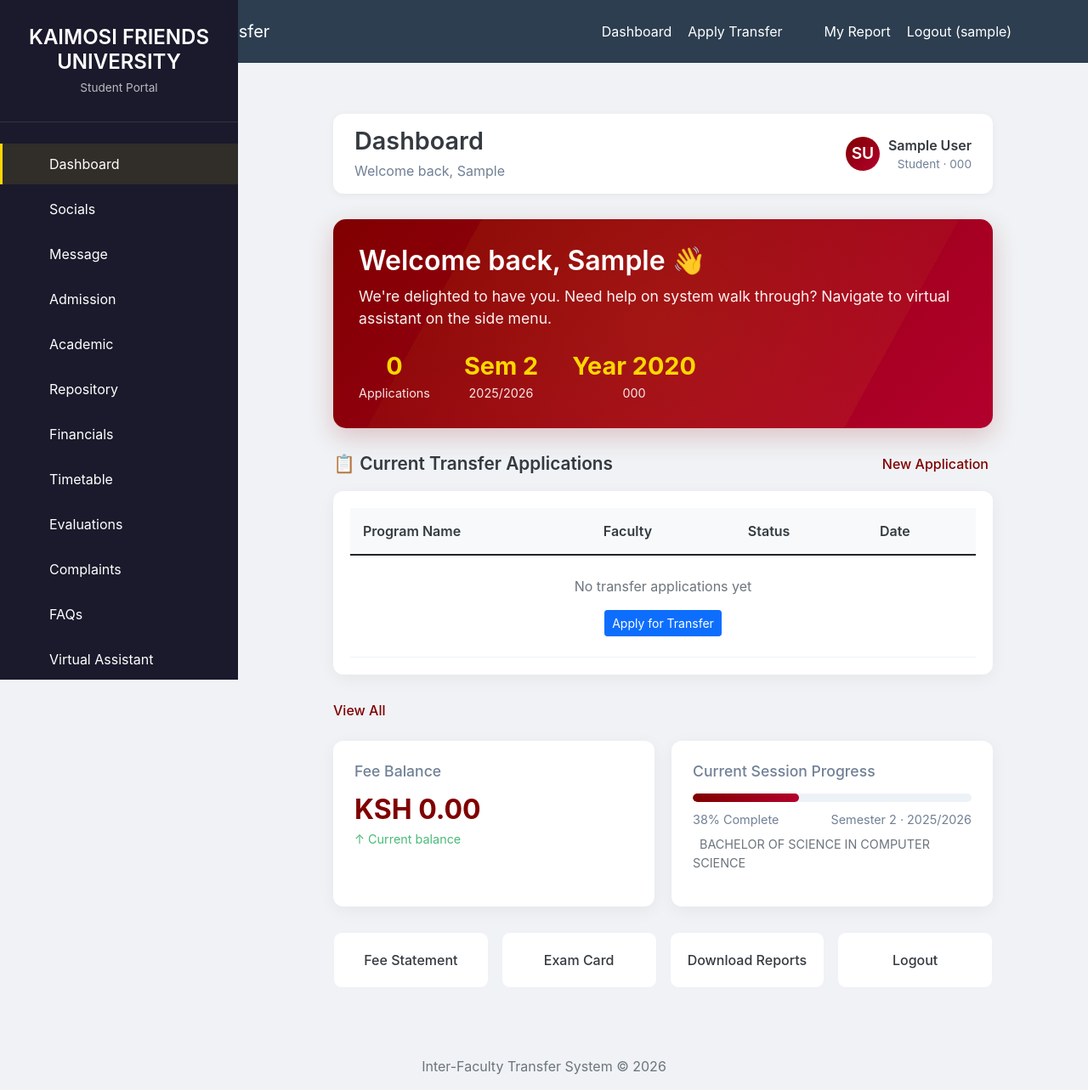
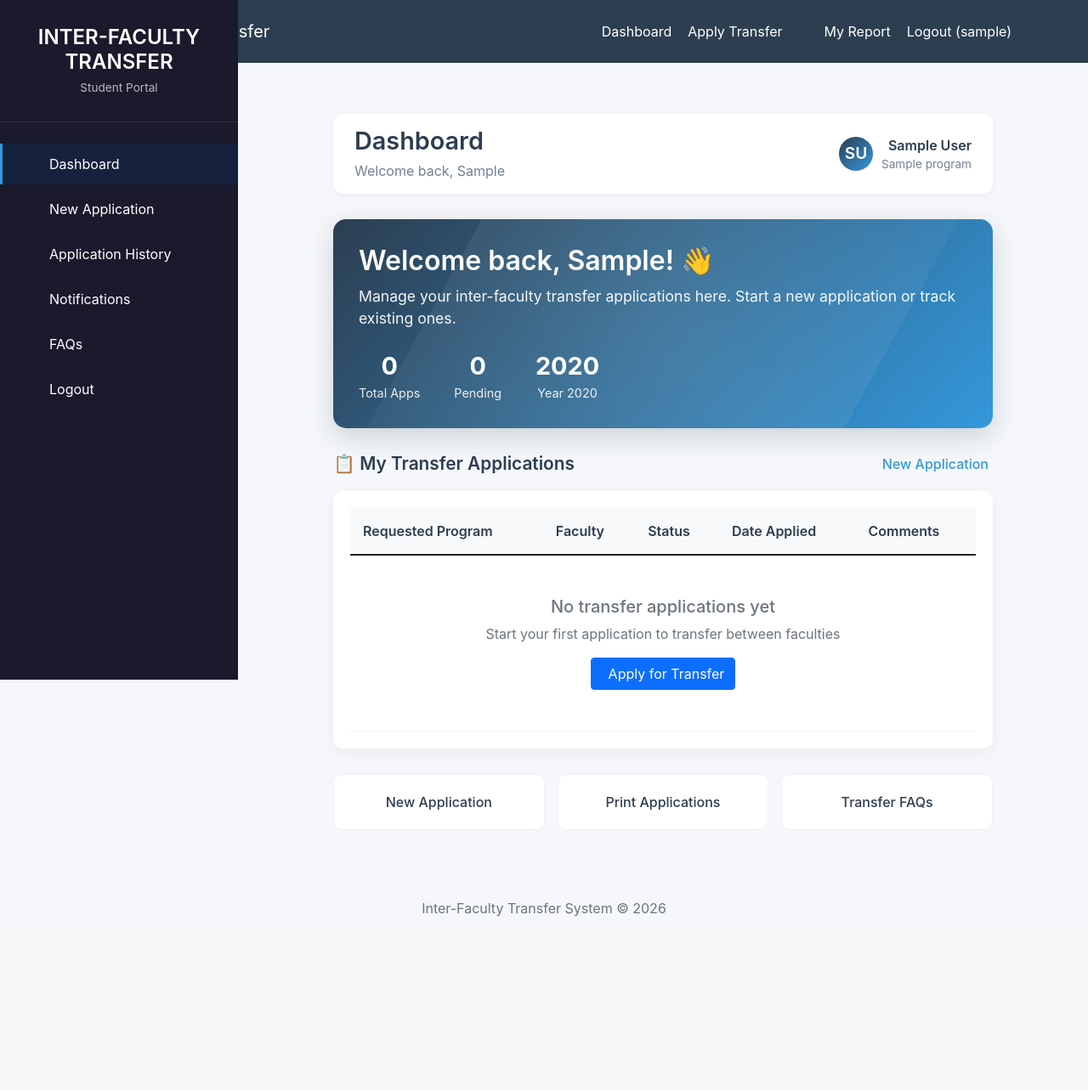
Before and after one commit to jontez756/interfaculty, a Django app: page /dashboard/ in a window 1280 px wide. Shown: the whole page at 85% size. After the commit the page ends 1079 px from the top, so only its background shows below. Run offline with Django 5.2, Linux system fonts and the light colour scheme; a user stored in the database is signed in; tables that the repository leaves empty hold one stand-in row (values such as "Sample post").

Commit message:
Simplify dashboard - only inter-faculty transfer features

```diff
--- a/templates/student_dashboard.html
+++ b/templates/student_dashboard.html
@@ -4,16 +4,20 @@
 {% block content %}
 <style>
     :root {
-        --kfu-primary: #800000; /* Maroon/Burgundy color */
-        --kfu-secondary: #ffd700; /* Gold accent */
-        --kfu-light: #f8f9fa;
-        --kfu-dark: #343a40;
-        --kfu-sidebar: #1a1a2c;
-        --kfu-text: #4a5568;
+        --primary: #2c3e50;
+        --secondary: #3498db;
+        --accent: #e74c3c;
+        --success: #27ae60;
+        --warning: #f39c12;
+        --light: #f8f9fa;
+        --dark: #2c3e50;
+        --sidebar-bg: #1a1a2c;
+        --sidebar-text: rgba(255,255,255,0.8);
+        --sidebar-hover: #16213e;
     }
 
     body {
-        background-color: #f0f2f5;
+        background-color: #f5f7fa;
         font-family: 'Inter', -apple-system, BlinkMacSystemFont, sans-serif;
         margin: 0;
         padding: 0;
@@ -28,14 +32,13 @@
     /* Sidebar Styles */
     .sidebar {
         width: 280px;
-        background: var(--kfu-sidebar);
+        background: var(--sidebar-bg);
         color: white;
         position: fixed;
         left: 0;
         top: 0;
         bottom: 0;
         overflow-y: auto;
-        transition: all 0.3s;
         z-index: 1000;
     }
 
@@ -71,22 +74,22 @@
         display: flex;
         align-items: center;
         padding: 12px 25px;
-        color: rgba(255,255,255,0.8);
+        color: var(--sidebar-text);
         text-decoration: none;
         transition: all 0.3s;
         border-left: 3px solid transparent;
     }
 
     .nav-link:hover {
-        background: rgba(255,255,255,0.05);
+        background: var(--sidebar-hover);
         color: white;
-        border-left-color: var(--kfu-secondary);
+        border-left-color: var(--secondary);
     }
 
     .nav-link.active {
-        background: rgba(255,215,0,0.1);
-        color: var(--kfu-secondary);
-        border-left-color: var(--kfu-secondary);
+        background: var(--sidebar-hover);
+        color: white;
+        border-left-color: var(--secondary);
     }
 
     .nav-link i {
@@ -99,8 +102,8 @@
     }
 
     .nav-link .badge {
-        background: var(--kfu-secondary);
-        color: var(--kfu-sidebar);
+        background: var(--secondary);
+        color: white;
         font-size: 0.75rem;
         padding: 3px 8px;
         border-radius: 12px;
@@ -128,7 +131,7 @@
     .page-title h1 {
         font-size: 1.8rem;
         font-weight: 600;
-        color: var(--kfu-dark);
+        color: var(--dark);
         margin: 0;
     }
 
@@ -157,7 +160,7 @@
         position: absolute;
         top: -5px;
         right: -5px;
-        background: #e53e3e;
+        background: var(--accent);
         color: white;
         font-size: 0.7rem;
         padding: 3px 6px;
@@ -174,7 +177,7 @@
     .user-avatar {
         width: 40px;
         height: 40px;
-        background: linear-gradient(135deg, var(--kfu-primary), #b3002d);
+        background: linear-gradient(135deg, var(--primary), var(--secondary));
         border-radius: 50%;
         display: flex;
         align-items: center;
@@ -190,7 +193,7 @@
 
     .user-name {
         font-weight: 600;
-        color: var(--kfu-dark);
+        color: var(--dark);
         margin: 0;
     }
 
@@ -202,12 +205,12 @@
 
     /* Welcome Card */
     .welcome-card {
-        background: linear-gradient(135deg, var(--kfu-primary), #b3002d);
+        background: linear-gradient(135deg, var(--primary), var(--secondary));
         border-radius: 15px;
         padding: 30px;
         color: white;
         margin-bottom: 30px;
-        box-shadow: 0 10px 30px rgba(128,0,0,0.2);
+        box-shadow: 0 10px 30px rgba(44, 62, 80, 0.2);
         position: relative;
         overflow: hidden;
     }
@@ -219,7 +222,7 @@
         right: -50%;
         width: 200%;
         height: 200%;
-        background: radial-gradient(circle, rgba(255,215,0,0.1) 0%, transparent 70%);
+        background: radial-gradient(circle, rgba(255,255,255,0.1) 0%, transparent 70%);
         animation: rotate 20s linear infinite;
     }
 
@@ -257,7 +260,7 @@
     .stat-value {
         font-size: 1.8rem;
         font-weight: 700;
-        color: var(--kfu-secondary);
+        color: white;
     }
 
     .stat-label {
@@ -276,12 +279,12 @@
     .section-header h3 {
         font-size: 1.3rem;
         font-weight: 600;
-        color: var(--kfu-dark);
+        color: var(--dark);
         margin: 0;
     }
 
     .view-all {
-        color: var(--kfu-primary);
+        color: var(--secondary);
         text-decoration: none;
         font-weight: 500;
         display: flex;
@@ -292,7 +295,7 @@
 
     .view-all:hover {
         gap: 10px;
-        color: #b3002d;
+        color: var(--primary);
     }
 
     /* Table Styles */
@@ -310,8 +313,8 @@
     }
 
     .table thead th {
-        background: var(--kfu-light);
-        color: var(--kfu-dark);
+        background: var(--light);
+        color: var(--dark);
         font-weight: 600;
         border: none;
         padding: 15px;
@@ -346,62 +349,22 @@
         color: #1e40af;
     }
 
-    /* Info Cards */
-    .info-grid {
-        display: grid;
-        grid-template-columns: repeat(2, 1fr);
-        gap: 20px;
+    .status-rejected {
+        background: #fee2e2;
+        color: #b91c1c;
     }
 
-    .info-card {
-        background: white;
-        border-radius: 12px;
-        padding: 25px;
-        box-shadow: 0 5px 20px rgba(0,0,0,0.05);
-    }
-
-    .info-card h4 {
-        font-size: 1.1rem;
-        color: #718096;
-        margin-bottom: 10px;
-    }
-
-    .info-card .value {
-        font-size: 2rem;
-        font-weight: 700;
-        color: var(--kfu-primary);
-    }
-
-    .info-card .small {
-        color: #48bb78;
-        font-size: 0.9rem;
-    }
-
-    .progress {
-        height: 10px;
-        background: #edf2f7;
-        border-radius: 5px;
-        margin: 15px 0 10px;
-    }
-
-    .progress-bar {
-        background: linear-gradient(90deg, var(--kfu-primary), #b3002d);
-        border-radius: 5px;
-    }
-
-    .progress-label {
-        display: flex;
-        justify-content: space-between;
-        color: #718096;
-        font-size: 0.9rem;
+    .status-completed {
+        background: #c3dafe;
+        color: #2c3e50;
     }
 
     /* Quick Links */
     .quick-links {
         display: grid;
-        grid-template-columns: repeat(4, 1fr);
+        grid-template-columns: repeat(3, 1fr);
         gap: 15px;
-        margin-top: 30px;
+        margin-top: 20px;
     }
 
     .quick-link {
@@ -421,13 +384,13 @@
 
     .quick-link i {
         font-size: 2rem;
-        color: var(--kfu-primary);
+        color: var(--secondary);
         margin-bottom: 10px;
     }
 
     .quick-link span {
         display: block;
-        color: var(--kfu-dark);
+        color: var(--dark);
         font-weight: 500;
     }
 
@@ -445,10 +408,6 @@
         .quick-links {
             grid-template-columns: repeat(2, 1fr);
         }
-
-        .info-grid {
-            grid-template-columns: 1fr;
-        }
     }
 </style>
 
@@ -456,7 +415,7 @@
     <!-- Sidebar -->
     <div class="sidebar">
         <div class="sidebar-header">
-            <h2>KAIMOSI FRIENDS<br>UNIVERSITY</h2>
+            <h2>INTER-FACULTY<br>TRANSFER</h2>
             <p>Student Portal</p>
         </div>
 
@@ -468,60 +427,24 @@
                 </a>
             </li>
             <li class="nav-item">
-                <a href="#" class="nav-link">
-                    <i class="fas fa-share-alt"></i>
-                    <span>Socials</span>
+                <a href="{% url 'student_application_form' %}" class="nav-link">
+                    <i class="fas fa-file-alt"></i>
+                    <span>New Application</span>
                 </a>
             </li>
             <li class="nav-item">
                 <a href="#" class="nav-link">
-                    <i class="fas fa-envelope"></i>
-                    <span>Message</span>
-                    {% if notifications %}
-                    <span class="badge">{{ notifications.count }}</span>
-                    {% endif %}
-                </a>
-            </li>
-            <li class="nav-item">
-                <a href="{% url 'student_application_form' %}" class="nav-link">
-                    <i class="fas fa-graduation-cap"></i>
-                    <span>Admission</span>
+                    <i class="fas fa-history"></i>
+                    <span>Application History</span>
                 </a>
             </li>
             <li class="nav-item">
                 <a href="#" class="nav-link">
-                    <i class="fas fa-book"></i>
-                    <span>Academic</span>
-                </a>
-            </li>
-            <li class="nav-item">
-                <a href="#" class="nav-link">
-                    <i class="fas fa-folder-open"></i>
-                    <span>Repository</span>
-                </a>
-            </li>
-            <li class="nav-item">
-                <a href="#" class="nav-link">
-                    <i class="fas fa-coins"></i>
-                    <span>Financials</span>
-                </a>
-            </li>
-            <li class="nav-item">
-                <a href="#" class="nav-link">
-                    <i class="fas fa-calendar-alt"></i>
-                    <span>Timetable</span>
-                </a>
-            </li>
-            <li class="nav-item">
-                <a href="#" class="nav-link">
-                    <i class="fas fa-star"></i>
-                    <span>Evaluations</span>
-                </a>
-            </li>
-            <li class="nav-item">
-                <a href="#" class="nav-link">
-                    <i class="fas fa-exclamation-circle"></i>
-                    <span>Complaints</span>
+                    <i class="fas fa-bell"></i>
+                    <span>Notifications</span>
+                    {% if notifications %}
+                    <span class="badge">{{ notifications.count }}</span>
+                    {% endif %}
                 </a>
             </li>
             <li class="nav-item">
@@ -531,9 +454,9 @@
                 </a>
             </li>
             <li class="nav-item">
-                <a href="#" class="nav-link">
-                    <i class="fas fa-robot"></i>
-                    <span>Virtual Assistant</span>
+                <a href="{% url 'logout' %}" class="nav-link">
+                    <i class="fas fa-sign-out-alt"></i>
+                    <span>Logout</span>
                 </a>
             </li>
         </ul>
@@ -560,7 +483,7 @@
                     </div>
                     <div class="user-info">
                         <p class="user-name">{{ student.user.get_full_name }}</p>
-                        <p class="user-role">Student · {{ student.current_program.faculty.code }}</p>
+                        <p class="user-role">{{ student.current_program.name }}</p>
                     </div>
                 </div>
             </div>
@@ -569,28 +492,34 @@
         <!-- Welcome Card -->
         <div class="welcome-card">
             <div class="welcome-content">
-                <h2>Welcome back, {{ student.user.first_name }} 👋</h2>
-                <p>We're delighted to have you. Need help on system walk through? Navigate to virtual assistant on the side menu.</p>
+                <h2>Welcome back, {{ student.user.first_name }}! 👋</h2>
+                <p>Manage your inter-faculty transfer applications here. Start a new application or track existing ones.</p>
                 <div class="welcome-stats">
                     <div class="stat-item">
                         <div class="stat-value">{{ applications|length }}</div>
-                        <div class="stat-label">Applications</div>
+                        <div class="stat-label">Total Apps</div>
                     </div>
                     <div class="stat-item">
-                        <div class="stat-value">Sem 2</div>
-                        <div class="stat-label">2025/2026</div>
+                        <div class="stat-value">
+                            {% with pending=applications|dictsort:"status" %}
+                                {{ applications|length }}
+                            {% endwith %}
+                        </div>
+                        <div class="stat-label">Pending</div>
                     </div>
                     <div class="stat-item">
-                        <div class="stat-value">Year {{ student.current_year }}</div>
-                        <div class="stat-label">{{ student.current_program.faculty.code }}</div>
+                        <div class="stat-value">
+                            {{ student.current_year }}
+                        </div>
+                        <div class="stat-label">Year {{ student.current_year }}</div>
                     </div>
                 </div>
             </div>
         </div>
 
-        <!-- Current Registered Units (Your Applications) -->
+        <!-- Current Applications Table -->
         <div class="section-header">
-            <h3>📋 Current Transfer Applications</h3>
+            <h3>📋 My Transfer Applications</h3>
             <a href="{% url 'student_application_form' %}" class="view-all">
                 New Application <i class="fas fa-arrow-right"></i>
             </a>
@@ -600,10 +529,11 @@
             <table class="table">
                 <thead>
                     <tr>
-                        <th>Program Name</th>
+                        <th>Requested Program</th>
                         <th>Faculty</th>
                         <th>Status</th>
-                        <th>Date</th>
+                        <th>Date Applied</th>
+                        <th>Comments</th>
                     </tr>
                 </thead>
                 <tbody>
@@ -614,32 +544,47 @@
                             <td>{{ app.requested_program.faculty.name }}</td>
                             <td>
                                 <span class="status-badge
-                                    {% if 'pending' in app.status %}status-pending
-                                    {% elif 'approved' in app.status or 'completed' in app.status %}status-approved
-                                    {% elif 'rejected' in app.status %}status-pending
-                                    {% else %}status-progress{% endif %}">
-                                    {% if app.status == 'pending_hod' %}Pending HOD
-                                    {% elif app.status == 'hod_approved' %}HOD Approved
-                                    {% elif app.status == 'hod_rejected' %}Rejected
-                                    {% elif app.status == 'dean_approved' %}Dean Approved
-                                    {% elif app.status == 'dean_rejected' %}Rejected
-                                    {% elif app.status == 'pending_registrar' %}Pending Registrar
-                                    {% elif app.status == 'registrar_approved' %}Registrar Approved
-                                    {% elif app.status == 'registrar_rejected' %}Rejected
+                                    {% if app.status == 'pending_hod' %}status-pending
+                                    {% elif app.status == 'hod_approved' %}status-progress
+                                    {% elif app.status == 'hod_rejected' %}status-rejected
+                                    {% elif app.status == 'dean_approved' %}status-progress
+                                    {% elif app.status == 'dean_rejected' %}status-rejected
+                                    {% elif app.status == 'pending_registrar' %}status-progress
+                                    {% elif app.status == 'registrar_approved' %}status-approved
+                                    {% elif app.status == 'registrar_rejected' %}status-rejected
+                                    {% elif app.status == 'completed' %}status-completed
+                                    {% endif %}">
+                                    {% if app.status == 'pending_hod' %}⏳ Pending HOD
+                                    {% elif app.status == 'hod_approved' %}✓ HOD Approved
+                                    {% elif app.status == 'hod_rejected' %}✗ HOD Rejected
+                                    {% elif app.status == 'dean_approved' %}✓ Dean Approved
+                                    {% elif app.status == 'dean_rejected' %}✗ Dean Rejected
+                                    {% elif app.status == 'pending_registrar' %}⏳ Pending Registrar
+                                    {% elif app.status == 'registrar_approved' %}✓ Registrar Approved
+                                    {% elif app.status == 'registrar_rejected' %}✗ Registrar Rejected
                                     {% elif app.status == 'completed' %}✅ Completed
                                     {% endif %}
                                 </span>
                             </td>
                             <td>{{ app.application_date|date:"M d, Y" }}</td>
+                            <td>
+                                {% if app.hod_comment %}
+                                <small>HOD: {{ app.hod_comment|truncatechars:30 }}</small><br>
+                                {% endif %}
+                                {% if app.dean_comment %}
+                                <small>Dean: {{ app.dean_comment|truncatechars:30 }}</small>
+                                {% endif %}
+                            </td>
                         </tr>
                         {% endfor %}
                     {% else %}
                         <tr>
-                            <td colspan="4" class="text-center py-4">
-                                <i class="fas fa-inbox fa-3x text-muted mb-3"></i>
-                                <p class="text-muted">No transfer applications yet</p>
-                                <a href="{% url 'student_application_form' %}" class="btn btn-primary btn-sm">
-                                    Apply for Transfer
+                            <td colspan="5" class="text-center py-5">
+                                <i class="fas fa-inbox fa-4x text-muted mb-3"></i>
+                                <h5 class="text-muted">No transfer applications yet</h5>
+                                <p class="text-muted mb-3">Start your first application to transfer between faculties</p>
+                                <a href="{% url 'student_application_form' %}" class="btn btn-primary">
+                                    <i class="fas fa-plus-circle me-2"></i>Apply for Transfer
                                 </a>
                             </td>
                         </tr>
@@ -648,53 +593,19 @@
             </table>
         </div>
 
-        <!-- View All Link -->
-        <div class="text-end mb-4">
-            <a href="#" class="view-all">
-                View All <i class="fas fa-arrow-right"></i>
-            </a>
-        </div>
-
-        <!-- Info Cards -->
-        <div class="info-grid">
-            <div class="info-card">
-                <h4>Fee Balance</h4>
-                <div class="value">KSH 0.00</div>
-                <div class="small">↑ Current balance</div>
-            </div>
-            <div class="info-card">
-                <h4>Current Session Progress</h4>
-                <div class="progress">
-                    <div class="progress-bar" style="width: 38%"></div>
-                </div>
-                <div class="progress-label">
-                    <span>38% Complete</span>
-                    <span>Semester 2 · 2025/2026</span>
-                </div>
-                <p class="mt-2 small text-muted">
-                    <i class="fas fa-graduation-cap me-2"></i>
-                    BACHELOR OF SCIENCE IN COMPUTER SCIENCE
-                </p>
-            </div>
-        </div>
-
-        <!-- Quick Links -->
+        <!-- Quick Actions -->
         <div class="quick-links">
-            <a href="#" class="quick-link">
-                <i class="fas fa-credit-card"></i>
-                <span>Fee Statement</span>
+            <a href="{% url 'student_application_form' %}" class="quick-link">
+                <i class="fas fa-file-alt"></i>
+                <span>New Application</span>
             </a>
             <a href="#" class="quick-link">
-                <i class="fas fa-calendar-check"></i>
-                <span>Exam Card</span>
+                <i class="fas fa-print"></i>
+                <span>Print Applications</span>
             </a>
             <a href="#" class="quick-link">
-                <i class="fas fa-download"></i>
-                <span>Download Reports</span>
-            </a>
-            <a href="{% url 'logout' %}" class="quick-link">
-                <i class="fas fa-sign-out-alt"></i>
-                <span>Logout</span>
+                <i class="fas fa-question-circle"></i>
+                <span>Transfer FAQs</span>
             </a>
         </div>
     </div>
```
